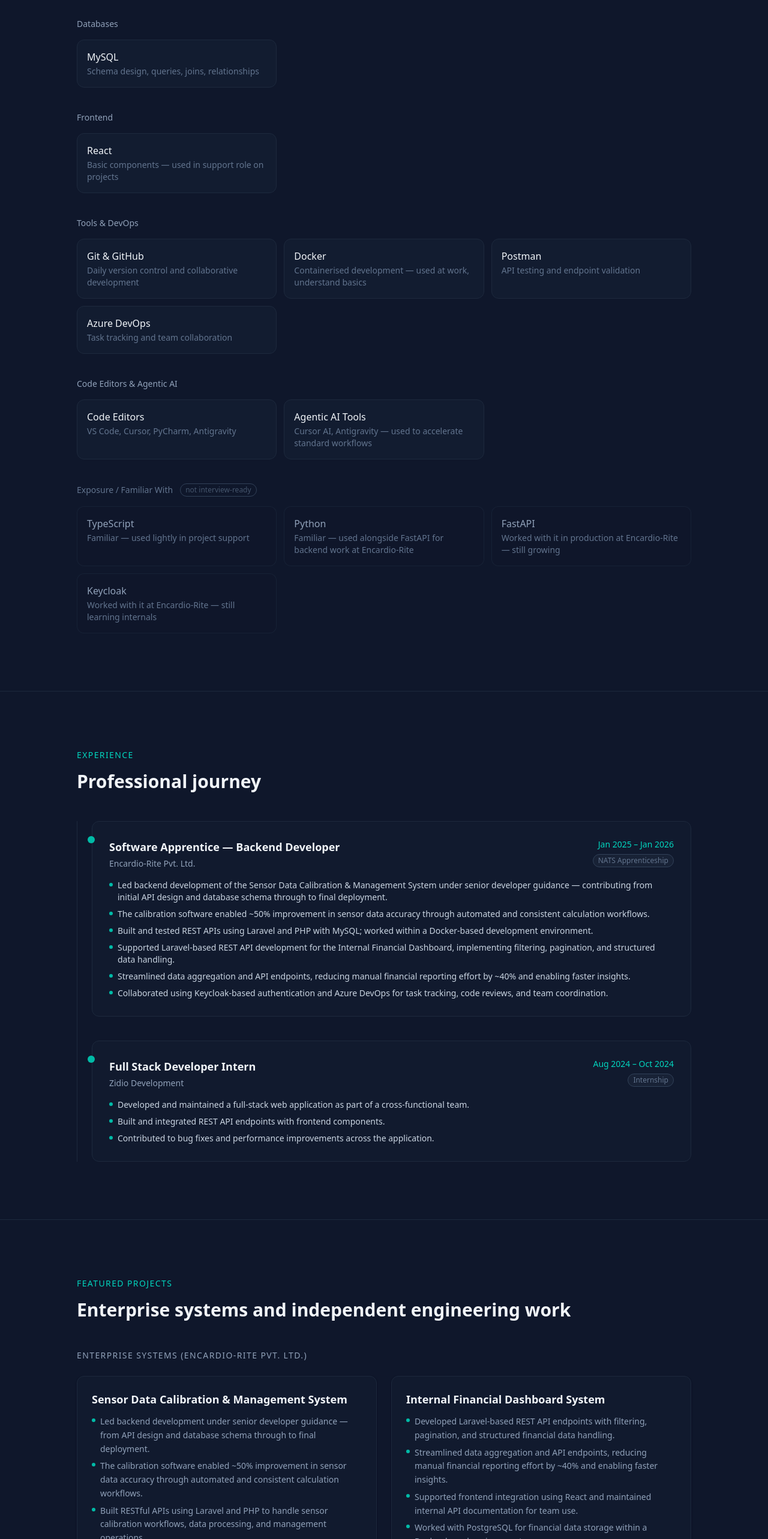
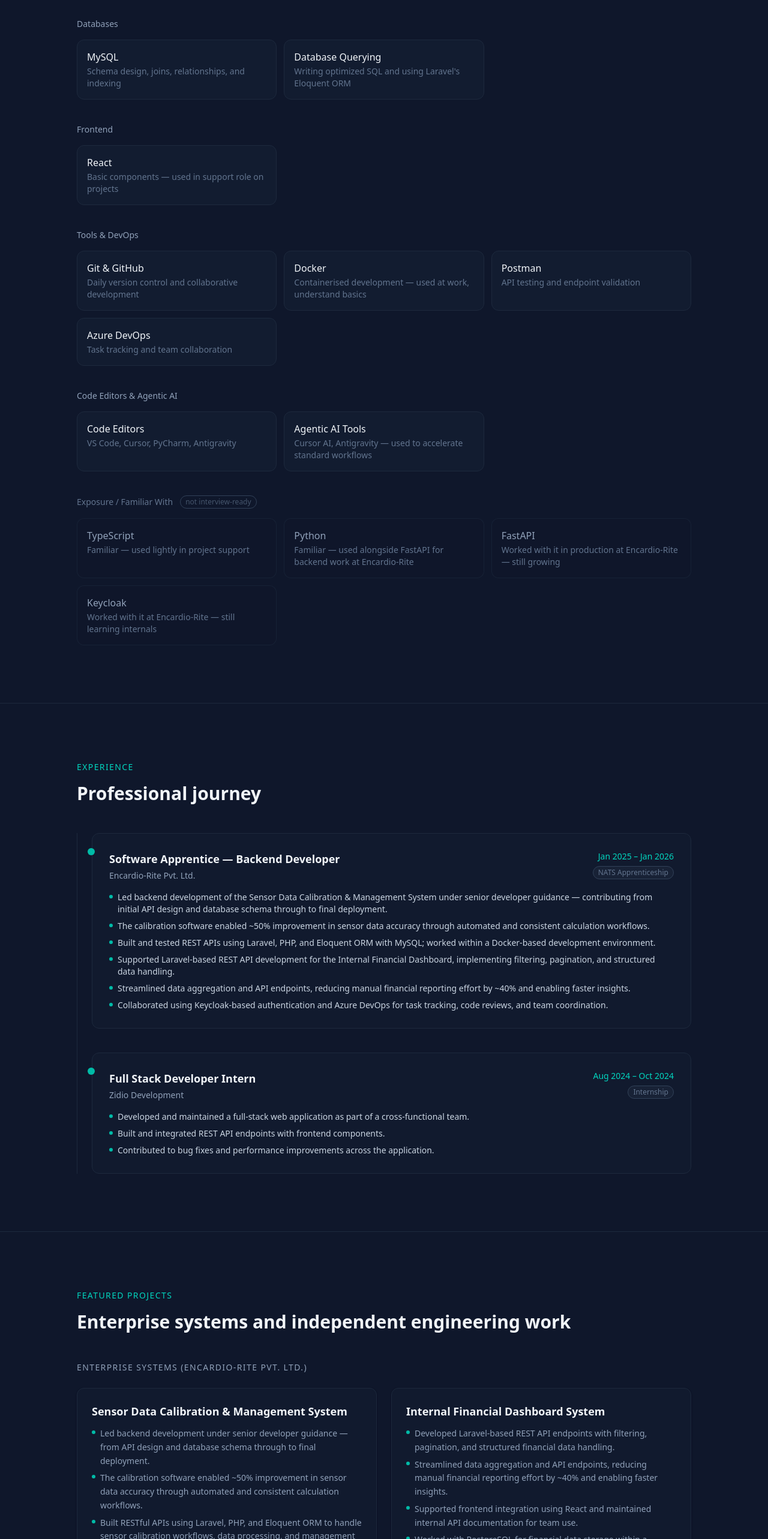
Before and after one commit to Abhiraj0406/portfolio, a React (Vite) app: page / in a window 1280 px wide. Shown: the part 2326-4892 px from the top of the page at 60% size. Built offline with nearby package versions, Linux system fonts and the light colour scheme; no server answers; the HTML template or start-up script is replaced by a standard one.

Commit message:
add TechStack component

```diff
--- a/src/components/Experience.jsx
+++ b/src/components/Experience.jsx
@@ -9,7 +9,7 @@ const JOBS = [
     highlights: [
       'Led backend development of the Sensor Data Calibration & Management System under senior developer guidance — contributing from initial API design and database schema through to final deployment.',
       'The calibration software enabled ~50% improvement in sensor data accuracy through automated and consistent calculation workflows.',
-      'Built and tested REST APIs using Laravel and PHP with MySQL; worked within a Docker-based development environment.',
+      'Built and tested REST APIs using Laravel, PHP, and Eloquent ORM with MySQL; worked within a Docker-based development environment.',
       'Supported Laravel-based REST API development for the Internal Financial Dashboard, implementing filtering, pagination, and structured data handling.',
       'Streamlined data aggregation and API endpoints, reducing manual financial reporting effort by ~40% and enabling faster insights.',
       'Collaborated using Keycloak-based authentication and Azure DevOps for task tracking, code reviews, and team coordination.',
--- a/src/components/FeaturedProjects.jsx
+++ b/src/components/FeaturedProjects.jsx
@@ -9,10 +9,10 @@ const PROJECT_GROUPS = [
         bullets: [
           'Led backend development under senior developer guidance — from API design and database schema through to final deployment.',
           'The calibration software enabled ~50% improvement in sensor data accuracy through automated and consistent calculation workflows.',
-          'Built RESTful APIs using Laravel and PHP to handle sensor calibration workflows, data processing, and management operations.',
+          'Built RESTful APIs using Laravel, PHP, and Eloquent ORM to handle sensor calibration workflows, data processing, and management operations.',
           'Worked with MySQL for data storage, Docker for containerised environments, and Keycloak for authentication.',
         ],
-        stack: ['Laravel', 'PHP', 'MySQL', 'Docker', 'Keycloak'],
+        stack: ['Laravel', 'PHP', 'Eloquent ORM', 'MySQL', 'Docker', 'Keycloak'],
         repo: null,
         live: null,
       },
@@ -41,7 +41,7 @@ const PROJECT_GROUPS = [
           'Built employee profile management with file uploads (photos & documents), one-to-many education records, and server-side validation.',
           'Clean MVC architecture using Eloquent ORM, Laravel migrations, and Blade templating with Tailwind CSS.',
         ],
-        stack: ['Laravel 12', 'PHP', 'MySQL', 'Breeze', 'Blade', 'Tailwind CSS'],
+        stack: ['Laravel 12', 'PHP', 'Eloquent ORM', 'MySQL', 'Breeze', 'Blade', 'Tailwind CSS'],
         repo: 'https://github.com/Abhiraj0406/employee-management',
         live: null,
       },
@@ -70,7 +70,7 @@ const PROJECT_GROUPS = [
           'Backend includes REST APIs, MySQL, Role-Based Access Control (RBAC), and Sanctum authentication.',
           'Planning a React frontend to achieve end-to-end full stack ownership of the project.',
         ],
-        stack: ['Laravel', 'PHP', 'MySQL', 'REST APIs', 'React (planned)'],
+        stack: ['Laravel', 'PHP', 'Eloquent ORM', 'MySQL', 'REST APIs', 'React (planned)'],
         repo: null,
         live: null,
       },
--- a/src/components/TechStack.jsx
+++ b/src/components/TechStack.jsx
@@ -18,7 +18,8 @@ const SKILL_GROUPS = [
   {
     title: 'Databases',
     skills: [
-      { name: 'MySQL', desc: 'Schema design, queries, joins, relationships' },
+      { name: 'MySQL', desc: 'Schema design, joins, relationships, and indexing' },
+      { name: 'Database Querying', desc: 'Writing optimized SQL and using Laravel\'s Eloquent ORM' },
     ],
   },
   {
@@ -135,8 +136,8 @@ export default function TechStack() {
                     key={skill.name}
                     variants={item}
                     className={`rounded-xl border p-4 transition ${group.exposure
-                        ? 'border-slate-800/60 bg-slate-900/40 opacity-70 hover:opacity-90'
-                        : 'border-slate-800 bg-slate-800/30 hover:border-teal-500/40 hover:bg-slate-800/50'
+                      ? 'border-slate-800/60 bg-slate-900/40 opacity-70 hover:opacity-90'
+                      : 'border-slate-800 bg-slate-800/30 hover:border-teal-500/40 hover:bg-slate-800/50'
                       }`}
                   >
                     <span className={`font-medium ${group.exposure ? 'text-slate-400' : 'text-slate-100'}`}>
```
